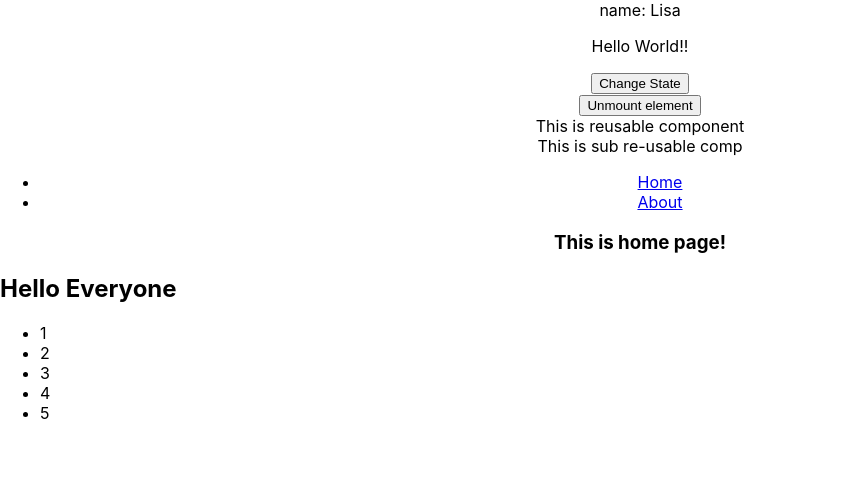
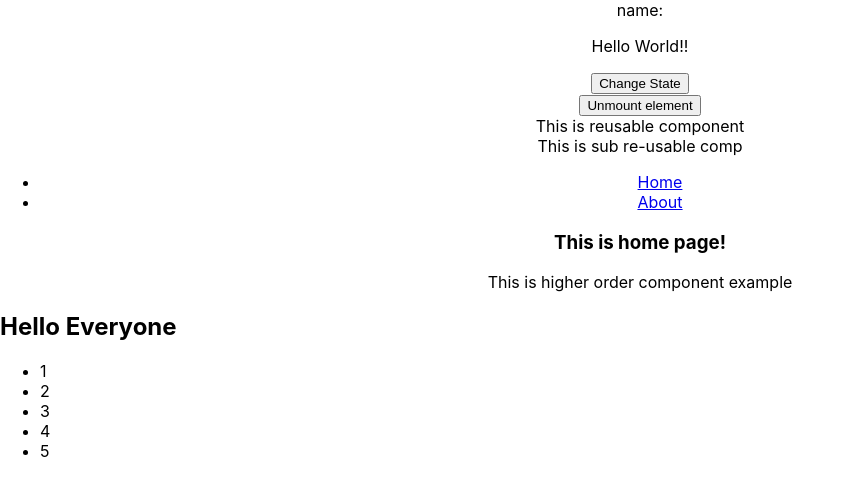
Before and after one commit to Shirly-D/react-proj, a React (Create React App) app: page / in a window 1280 px wide. Shown: the top 496 px of the page, without its empty margins (0-854 px from the left). Built offline with nearby package versions, Linux system fonts and the light colour scheme; no server answers.

Commit message:
hoc example implementation

```diff
--- a/src/App.js
+++ b/src/App.js
@@ -11,6 +11,7 @@
 import './App.css';
 import Parent from './Components/Parent.js';
 import AxiosApp from './Components/Axios.js';
+import Hoc from './Hoc.js';
 
 export const PropApp = () => {
   return (
@@ -111,6 +112,9 @@
           <div>
             <AxiosApp />
           </div>
+          <div>
+            This is higher order component example
+          </div>
         </div>
       </Router>
     );
@@ -130,5 +134,7 @@
 }
 
 
+App = Hoc(App);
+
 
 export default App;
--- /dev/null
+++ b/src/Hoc.js
@@ -0,0 +1,13 @@
+import React, { Component } from 'react';
+
+export default function Hoc(HocComponent){
+    return class extends Component{
+        render(){
+            return (
+                <div>
+                    <HocComponent></HocComponent>
+                </div>
+            );
+        }
+    }
+}
```
